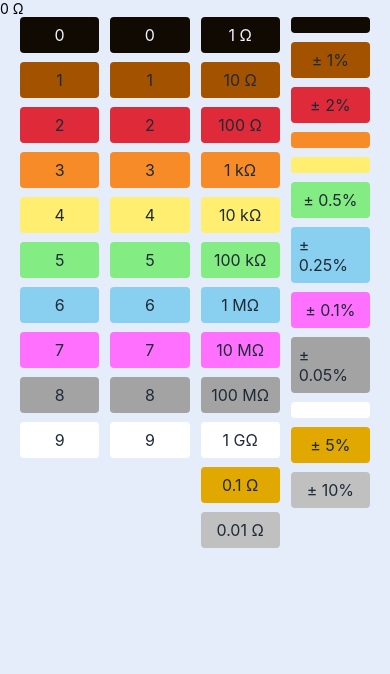
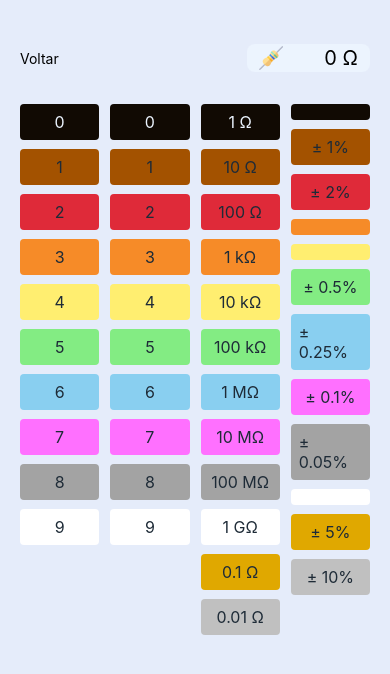
Before and after one commit to gabrielayresdev/EletroTools, a React Native app: screen / in a window 390 px wide. Shown: the top 674 px of the page. Built offline with nearby package versions, Linux system fonts and the light colour scheme.

Commit message:
feat: resistance display

```diff
--- /dev/null
+++ b/src/components/ResistanceDisplay/ResistanceDisplay.tsx
@@ -0,0 +1,24 @@
+import React from "react";
+import { Container, Icon, ResistanceValue } from "./styles";
+import { formatNumber } from "../../utils/formatNumber";
+import ResistorIcon from "../../../assets/resistor.png";
+
+type Props = {
+  resistance: number[];
+};
+const ResistanceDisplay = ({ resistance }: Props) => {
+  const [resistanceString, setResistanceString] = React.useState("");
+
+  React.useEffect(() => {
+    const digits = Number(`${resistance[0]}${resistance[1]}`);
+    setResistanceString(formatNumber(digits * resistance[2]));
+  }, [resistance]);
+  return (
+    <Container>
+      <Icon source={ResistorIcon} />
+      <ResistanceValue>{resistanceString} Ω</ResistanceValue>
+    </Container>
+  );
+};
+
+export default ResistanceDisplay;
--- /dev/null
+++ b/src/components/ResistanceDisplay/styles.tsx
@@ -0,0 +1,23 @@
+import styled from "styled-components/native";
+
+export const Container = styled.View`
+  padding: 2px 12px;
+  flex-direction: row;
+  align-items: center;
+  justify-content: space-between;
+
+  background-color: ${({ theme }) => theme.COLORS.WHITE_200};
+  border-radius: 8px;
+  gap: 6px;
+`;
+
+export const Icon = styled.Image`
+  width: 24px;
+  aspect-ratio: 1/1;
+`;
+
+export const ResistanceValue = styled.Text`
+  font-size: ${({ theme }) => `${theme.FONT_SIZE.LG}px`};
+  min-width: 69px;
+  text-align: right;
+`;
--- a/src/contexts/ResistorCalculatorContext.tsx
+++ b/src/contexts/ResistorCalculatorContext.tsx
@@ -1,10 +1,10 @@
 import React from "react";
+import { formatNumber } from "../utils/formatNumber";
 
 type Field = "first" | "second" | "multiplier" | "tolerance";
 
 type ResistorCalculator = {
   resistance: number[];
-  parseResistanceToInt: (resistance: number[]) => number;
   updateResistance: (field: Field, value: number) => void;
 };
 
@@ -21,11 +21,7 @@ export const ResistorCalculatorContextProvider = ({
   children,
 }: React.PropsWithChildren) => {
   const [resistance, setResistance] = React.useState([0, 0, 1, 0]);
-  function parseResistanceToInt(resistance: number[]) {
-    const digits = Number(`${resistance[0]}${resistance[1]}`);
-    console.log(digits);
-    return digits * resistance[2];
-  }
+
   function updateResistance(field: Field, value: number) {
     setResistance((current) => {
       let index;
@@ -53,7 +49,6 @@ export const ResistorCalculatorContextProvider = ({
     <ResistorCalculatorContext.Provider
       value={{
         resistance,
-        parseResistanceToInt,
         updateResistance,
       }}
     >
--- a/src/screens/ResistorCalculator/ResistorCalculator.tsx
+++ b/src/screens/ResistorCalculator/ResistorCalculator.tsx
@@ -1,15 +1,20 @@
 import React from "react";
-import { Text, View } from "react-native";
 import ResistorTable from "../../components/ResistorTable/ResistorTable";
 import { useResistorCalculatorContext } from "../../contexts/ResistorCalculatorContext";
-import { Container } from "./Styles";
+import { Container, Header } from "./Styles";
+import ResistorIcon from "../../../assets/resistor.png";
+import { Text } from "react-native";
+import ResistanceDisplay from "../../components/ResistanceDisplay/ResistanceDisplay";
 
 const ResistorCalculator = () => {
-  const { resistance, parseResistanceToInt } = useResistorCalculatorContext();
+  const { resistance } = useResistorCalculatorContext();
 
   return (
     <Container>
-      <Text>{parseResistanceToInt(resistance)} Ω</Text>
+      <Header>
+        <Text>Voltar</Text>
+        <ResistanceDisplay resistance={resistance} />
+      </Header>
       <ResistorTable />
     </Container>
   );
--- a/src/screens/ResistorCalculator/Styles.tsx
+++ b/src/screens/ResistorCalculator/Styles.tsx
@@ -4,3 +4,10 @@ export const Container = styled.View`
   flex: 1;
   background-color: ${({ theme }) => theme.COLORS.WHITE_300};
 `;
+
+export const Header = styled.View`
+  flex-direction: row;
+  align-items: center;
+  justify-content: space-between;
+  padding: 44px 20px 32px;
+`;
--- /dev/null
+++ b/src/types/png.d.ts
@@ -0,0 +1 @@
+declare module "*.png";
--- /dev/null
+++ b/src/utils/formatNumber.ts
@@ -0,0 +1,14 @@
+export function formatNumber(value: number) {
+  if (value >= 1) {
+    const prefix = ["", "k", "M", "G"];
+    const integer = Math.trunc(value);
+    const prefixNumber = Math.floor((`${integer}`.length - 1) / 3);
+    const shortNumber = parseFloat(
+      (value / Math.pow(1000, prefixNumber)).toPrecision(3)
+    );
+
+    return `${shortNumber}${prefix[prefixNumber]}`;
+  } else {
+    return `${parseFloat(value.toPrecision(3))}`;
+  }
+}
```
Also changed, not shown: assets/resistor.png (added), assets/resistor@2x.png (added).
